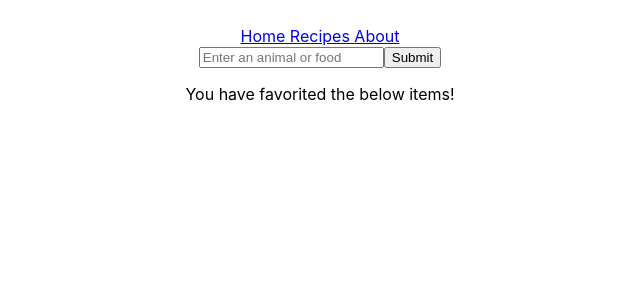
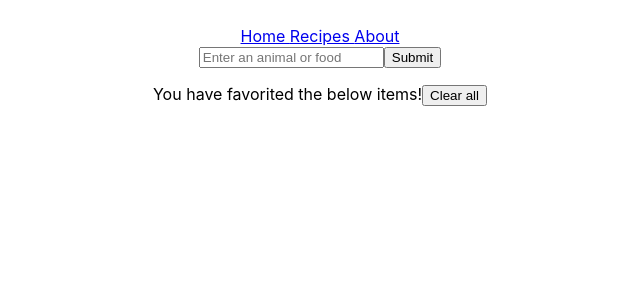
Before and after one commit to ajmurray211/Project-2, a React (Create React App) app: page /recipes in a window 1280 px wide. Shown: the top 300 px of the page, without its empty margins (320-960 px from the left). Built offline with nearby package versions, Linux system fonts and the light colour scheme.

Commit message:
added a clear btn to favorites

```diff
--- a/src/App.js
+++ b/src/App.js
@@ -6,8 +6,6 @@ import About from './Components/About'
 import { useState } from 'react'
 
 function App() {
-  const [favorite, setFavorites] = useState([])
-
   return (
     <div className="App">
       <nav>
@@ -20,13 +18,13 @@ function App() {
         <Routes>
           <Route path='/' element={<Home />}></Route>
           <Route path='/recipes' element={<Recipes
-            favorite={favorite}
-            setFavorite={setFavorites}
+            // favorite={favorite}
+            // setFavorite={setFavorites}
+            // handleClerar={handleClear}
           />}></Route>
           <Route path='/about' element={<About/>}></Route>
         </Routes>
       </div>
-
     </div>
   );
 }
--- a/src/Components/Favorites.js
+++ b/src/Components/Favorites.js
@@ -7,7 +7,7 @@ const Favorites = (props) => {
     })
     return (
         <div>
-            <p>You have favorited the below items!</p>
+            <p>You have favorited the below items!<button onClick={props.handleClear}>Clear all</button></p>
             {mappedData}
         </div>
     );
--- a/src/Components/Recipes.js
+++ b/src/Components/Recipes.js
@@ -5,6 +5,11 @@ import RecipeTile from "./RecipeTile";
 const Recipes = (props) => {
     const [recipes, setRecipes] = useState([])
     const [searchVal, setSearchVal] = useState('')
+    const [favorite, setFavorites] = useState([])
+
+    const handleClear = () => {
+        setFavorites([])
+    }
 
     // This function is linked to the form and updates the value eveytime something in the text box is changed
     const handleChange = (event) => {
@@ -29,9 +34,9 @@ const Recipes = (props) => {
     // It takes in the use state from app.js as a prop then makes a coppy of the array, pushes the name
     // associated with the target to the copied array and updates the state to the new array
     const handleFavorite = (id, url) => {
-        let copyFavorites = [...props.favorite]
-        copyFavorites.push({id:id, url:url})
-        props.setFavorite(copyFavorites)
+        let copyFavorites = [...favorite]
+        copyFavorites.push({ id: id, url: url })
+        setFavorites(copyFavorites)
     }
 
     // This takes the information from the api call and maps over it returning a recipe tile
@@ -52,9 +57,12 @@ const Recipes = (props) => {
             <ul>
                 {mappedInfo}
             </ul>
-            <Favorites
-            favorite={props.favorite}
-            ></Favorites>
+            <footer>
+                <Favorites
+                    favorite={favorite}
+                    handleClear={handleClear}
+                ></Favorites>
+            </footer>
         </div>
     );
 }
```
